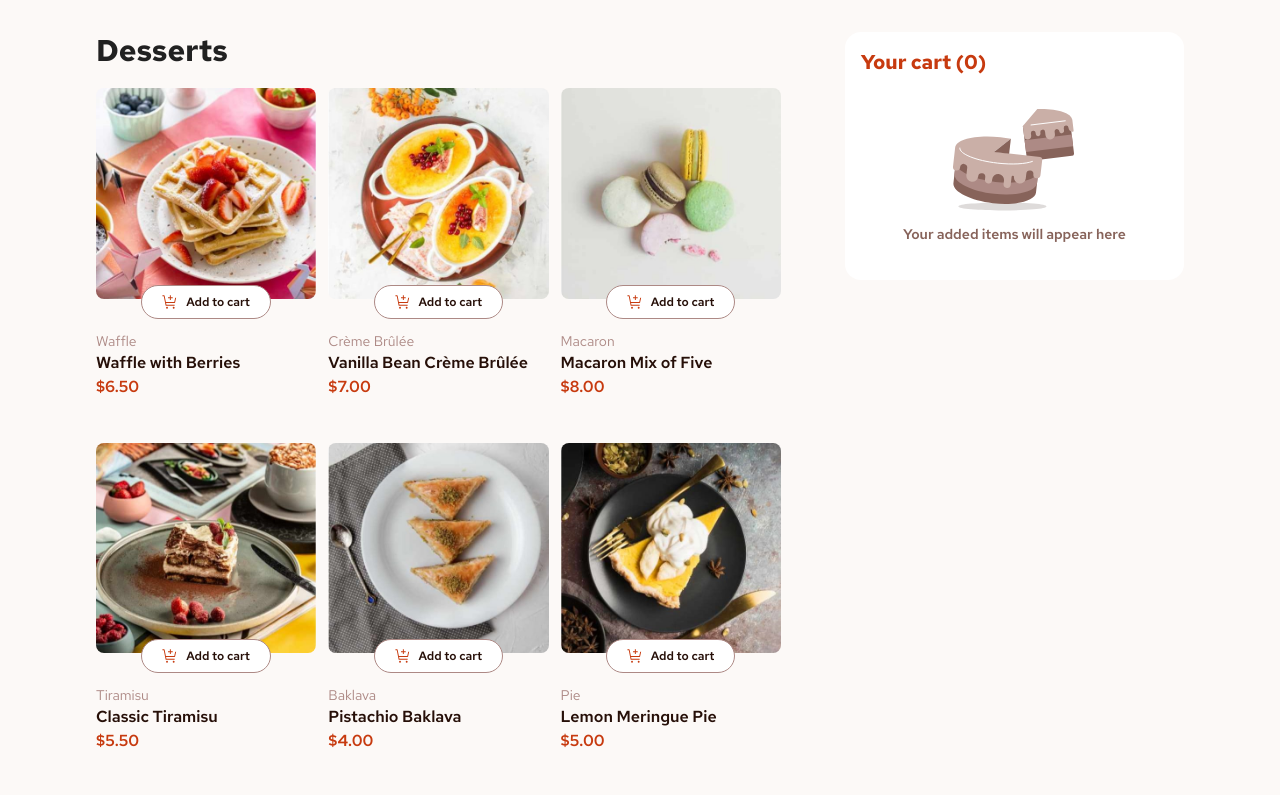
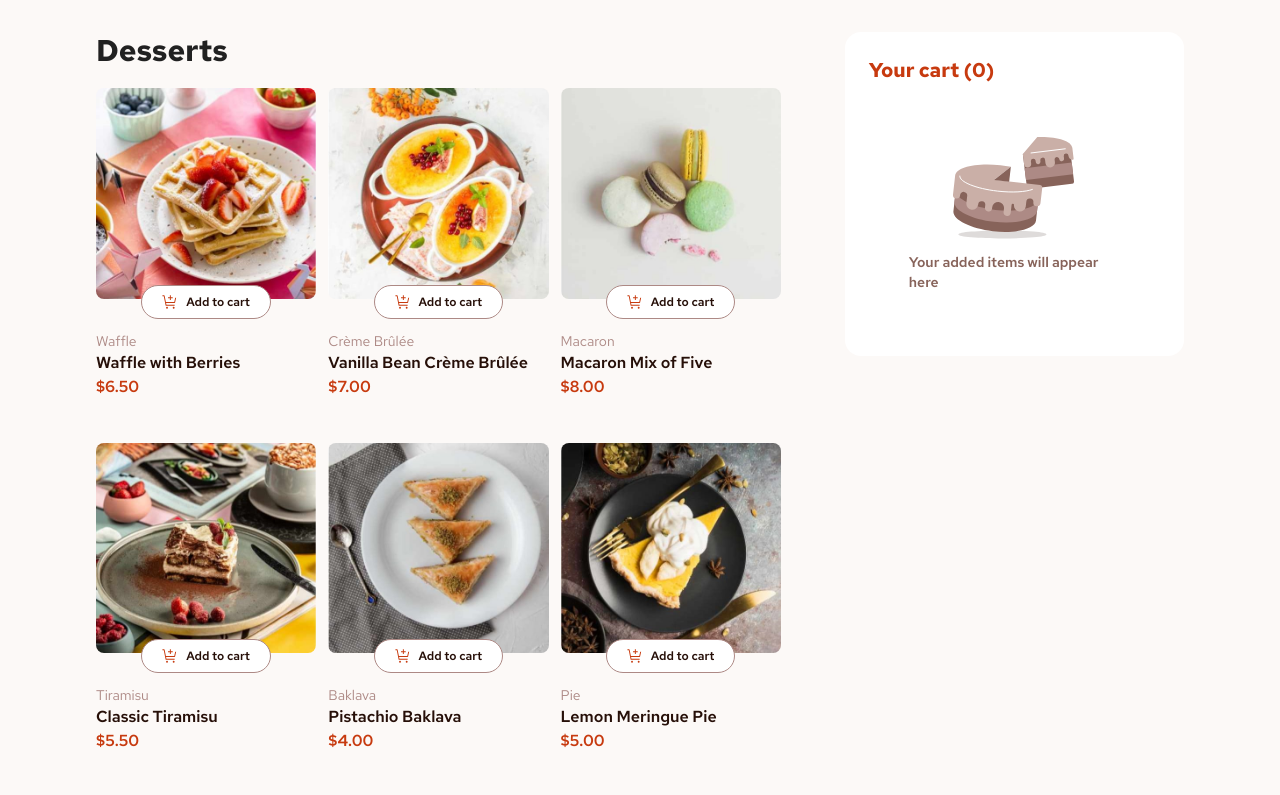
Before and after one commit to rainndev/Front-end-mentor-react, a React (Vite) app: page /#/product-list in a window 1280 px wide. Shown: the top 795 px of the page. Built offline with nearby package versions, Linux system fonts and the light colour scheme.

Commit message:
feat(ProductList): improve cart display layout and remove unused removeFromCart function

```diff
--- a/src/pages/ProductList.tsx
+++ b/src/pages/ProductList.tsx
@@ -4,7 +4,7 @@ import useProductStore from "../store/ProductStore";
 import ItemCart from "../component/ItemCart";
 
 const ProductList = () => {
-  const { cart, removeFromCart } = useProductStore();
+  const { cart } = useProductStore();
 
   return (
     <div className="w-screen min-h-screen bg-[hsl(20,50%,98%)] text-[#212121] font-[Red_hat_text] flex justify-center items-center  ">
@@ -21,17 +21,17 @@ const ProductList = () => {
         </div>
         {/* Right container */}
         <div className="w-full p-8">
-          <div className="bg-white p-4 rounded-2xl">
+          <div className="bg-white p-6 rounded-2xl">
             <h1 className="text-[hsl(14,86%,42%)] font-bold text-xl">
               Your cart ({cart.length})
             </h1>
-            <div className="w-full flex flex-col justify-center items-center p-5">
+            <div className="w-full flex flex-col justify-center items-center ">
               {cart.length > 0 ? (
                 <div className="w-full ">
                   <ItemCart />
                 </div>
               ) : (
-                <>
+                <div className="m-10 flex flex-col justify-between items-center">
                   <img
                     src="/Front-end-mentor-react/product-list/images/illustration-empty-cart.svg"
                     alt=""
@@ -39,7 +39,7 @@ const ProductList = () => {
                   <p className="text-sm font-semibold text-[hsl(12,20%,44%)]">
                     Your added items will appear here
                   </p>
-                </>
+                </div>
               )}
             </div>
           </div>
```
